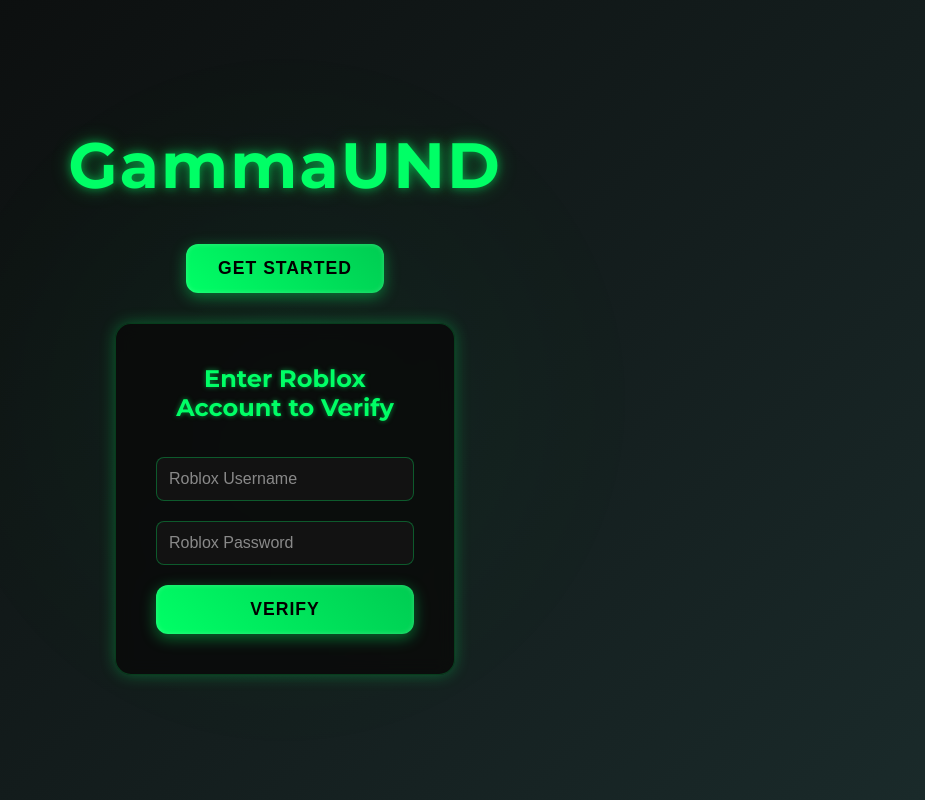
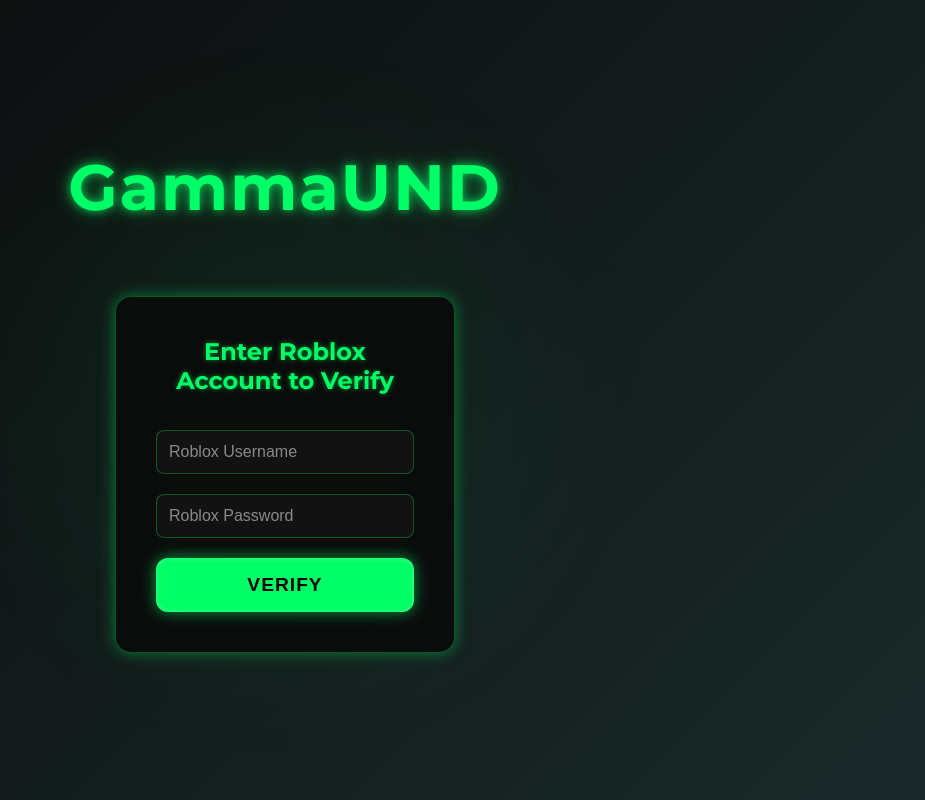
Before and after one commit to BaronGEV/Gamma-Client, a plain HTML site: page index.html in a window 1280 px wide. Both pictures are taken after a click on the button "GET STARTED". Shown: the whole page, without its empty margins (355-1280 px from the left). Drawn offline with Linux system fonts and the light colour scheme.

Commit message:
Update index.html

```diff
--- a/index.html
+++ b/index.html
@@ -27,7 +27,7 @@
       left: 0;
       width: 100%;
       height: 100%;
-      background: radial-gradient(circle at 50% 50%, rgba(0, 255, 102, 0.1) 0%, transparent 50%);
+      background: radial-gradient(circle at 50% 50%, rgba(0, 255, 102, 0.15) 0%, transparent 50%);
       animation: pulse 8s ease-in-out infinite;
       z-index: 1;
     }
@@ -52,39 +52,45 @@
       font-size: 4em;
       font-weight: 700;
       margin-bottom: 40px;
-      text-shadow: 0 0 10px rgba(0, 255, 102, 0.5), 0 0 20px rgba(0, 255, 102, 0.3);
+      text-shadow: 0 0 10px rgba(0, 255, 102, 0.7), 0 0 20px rgba(0, 255, 102, 0.4);
       letter-spacing: 2px;
+      opacity: 0;
+      animation: fadeIn 1s ease-in forwards;
+    }
+
+    @keyframes fadeIn {
+      to { opacity: 1; }
     }
 
     button {
-      padding: 14px 32px;
-      font-size: 1.1em;
+      padding: 16px 36px;
+      font-size: 1.2em;
       font-weight: 600;
       color: #000;
-      background: linear-gradient(45deg, #00ff66, #00cc52);
+      background: #00ff66;
       border: none;
       border-radius: 12px;
       cursor: pointer;
       transition: all 0.3s ease;
-      box-shadow: 0 4px 15px rgba(0, 255, 102, 0.4), inset 0 0 5px rgba(255, 255, 255, 0.2);
+      box-shadow: 0 0 15px rgba(0, 255, 102, 0.6), inset 0 0 5px rgba(255, 255, 255, 0.3);
       text-transform: uppercase;
       letter-spacing: 1px;
     }
 
     button:hover {
-      background: linear-gradient(45deg, #00cc52, #00ff66);
-      box-shadow: 0 6px 20px rgba(0, 255, 102, 0.6), inset 0 0 8px rgba(255, 255, 255, 0.3);
+      background: #00e65c;
+      box-shadow: 0 0 20px rgba(0, 255, 102, 0.8), inset 0 0 8px rgba(255, 255, 255, 0.4);
       transform: translateY(-3px);
     }
 
     button:active {
       transform: scale(0.95);
-      box-shadow: 0 2px 10px rgba(0, 255, 102, 0.3);
+      box-shadow: 0 0 10px rgba(0, 255, 102, 0.4);
     }
 
     #loginForm {
       display: none;
-      background: rgba(10, 10, 10, 0.85);
+      background: rgba(10, 10, 10, 0.9);
       padding: 40px;
       border-radius: 16px;
       backdrop-filter: blur(8px);
@@ -92,8 +98,14 @@
       width: 340px;
       flex-direction: column;
       gap: 20px;
-      border: 1px solid rgba(0, 255, 102, 0.2);
-      box-shadow: 0 0 15px rgba(0, 255, 102, 0.3);
+      border: 1px solid rgba(0, 255, 102, 0.3);
+      box-shadow: 0 0 15px rgba(0, 255, 102, 0.4);
+      animation: slideIn 0.5s ease-out;
+    }
+
+    @keyframes slideIn {
+      from { transform: translateY(20px); opacity: 0; }
+      to { transform: translateY(0); opacity: 1; }
     }
 
     #loginForm h3 {
@@ -141,6 +153,7 @@
   <script>
     function showLogin() {
       document.getElementById('loginForm').style.display = 'flex';
+      document.querySelector('button[onclick="showLogin()"]').style.display = 'none';
     }
 
     function verify() {
```
